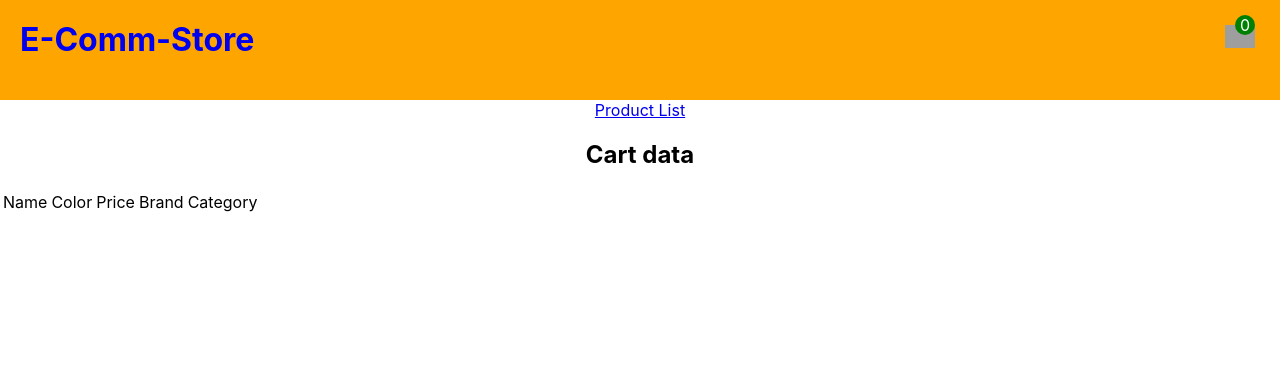
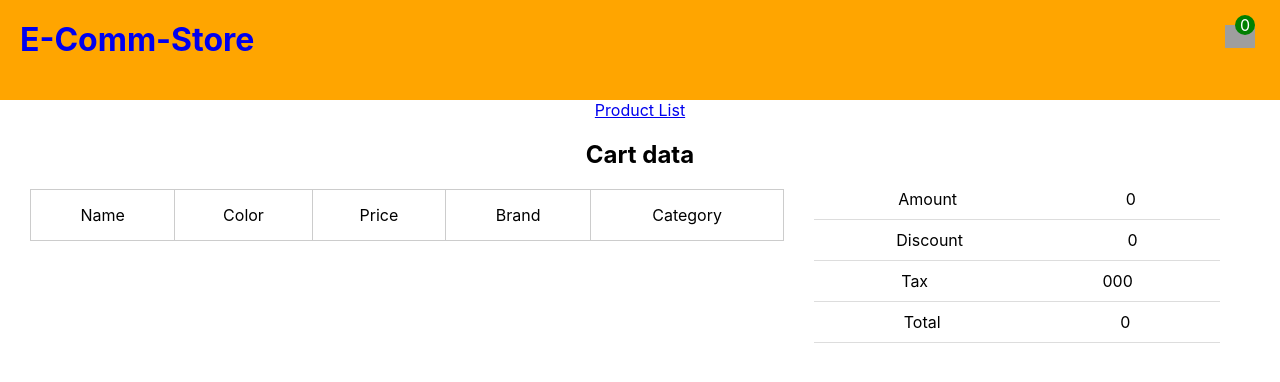
Before and after one commit to hsatya21/react-redux-prac, a React (Create React App) app in the folder redux-saga-prac/: page /cart in a window 1280 px wide. Shown: the top 382 px of the page. Built offline with nearby package versions, Linux system fonts and the light colour scheme; grey boxes are pictures that could not be loaded.

Commit message:
cart display table added

```diff
--- a/redux-saga-prac/src/App.css
+++ b/redux-saga-prac/src/App.css
@@ -51,6 +51,43 @@
 }
 /* End of Product UI */
 
+/* Cart Page */
+.cart-page-container {
+  display: flex;
+  margin-left: 30px;
+  margin-right: 30px;
+}
+
+.cart-page-container table {
+  border-collapse: collapse;
+  flex: 65%;
+}
+
+.cart-page-container th,
+.cart-page-container td {
+  border: 1px solid #ccc;
+  padding: 15px;
+}
+
+.price-details {
+  flex: 35%;
+  margin: 0 30px;
+}
+
+.price-details .adjust-price {
+  display: flex;
+  justify-content: space-around;
+  margin-bottom: 10px;
+  padding-bottom: 10px;
+  border-bottom: 1px solid #ddd;
+}
+
+.price-details .adjust-price span {
+  font: 20px;
+}
+
+/* End of Cart Page */
+
 @media (prefers-reduced-motion: no-preference) {
   .App-logo {
     animation: App-logo-spin infinite 20s linear;
--- a/redux-saga-prac/src/components/Cart.js
+++ b/redux-saga-prac/src/components/Cart.js
@@ -1,9 +1,15 @@
+import "../App.css";
 import { Link } from "react-router-dom";
 import { useSelector } from "react-redux";
 
 const Cart = () => {
   const cartData = useSelector((state) => state.cartData);
-  console.log(cartData);
+
+  let amount =
+    cartData.length &&
+    cartData.map((item) => item.price).reduce((prev, next) => prev + next);
+  console.log(amount);
+
   const renderCartItems = cartData.map((item) => {
     return (
       <tr key={item.id + Math.floor(Math.random() * 100)}>
@@ -32,6 +38,24 @@ const Cart = () => {
           </thead>
           <tbody>{renderCartItems}</tbody>
         </table>
+        <div className="price-details">
+          <div className="adjust-price">
+            <span>Amount</span>
+            <span>{amount}</span>
+          </div>
+          <div className="adjust-price">
+            <span>Discount</span>
+            <span>{amount / 10}</span>
+          </div>
+          <div className="adjust-price">
+            <span>Tax</span>
+            <span>000</span>
+          </div>
+          <div className="adjust-price">
+            <span>Total</span>
+            <span>{amount - amount / 10}</span>
+          </div>
+        </div>
       </div>
     </div>
   );
```
